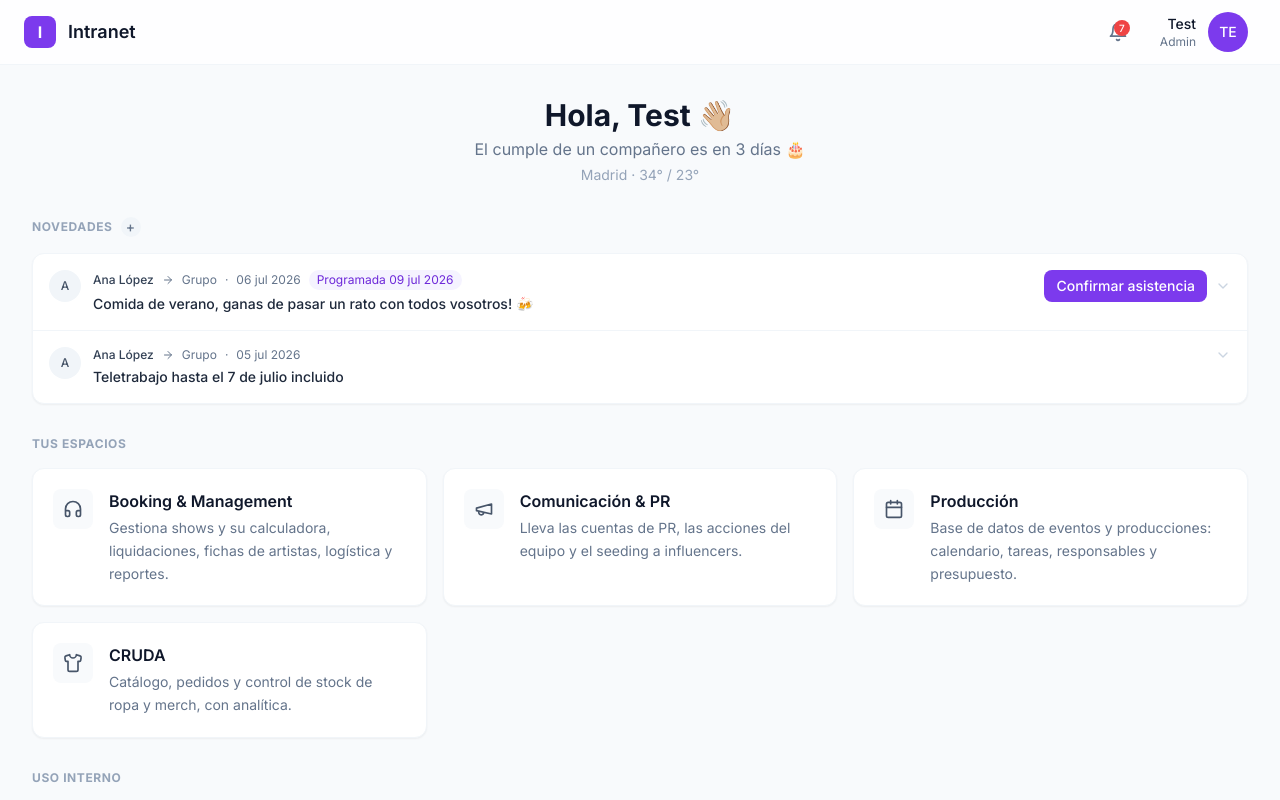
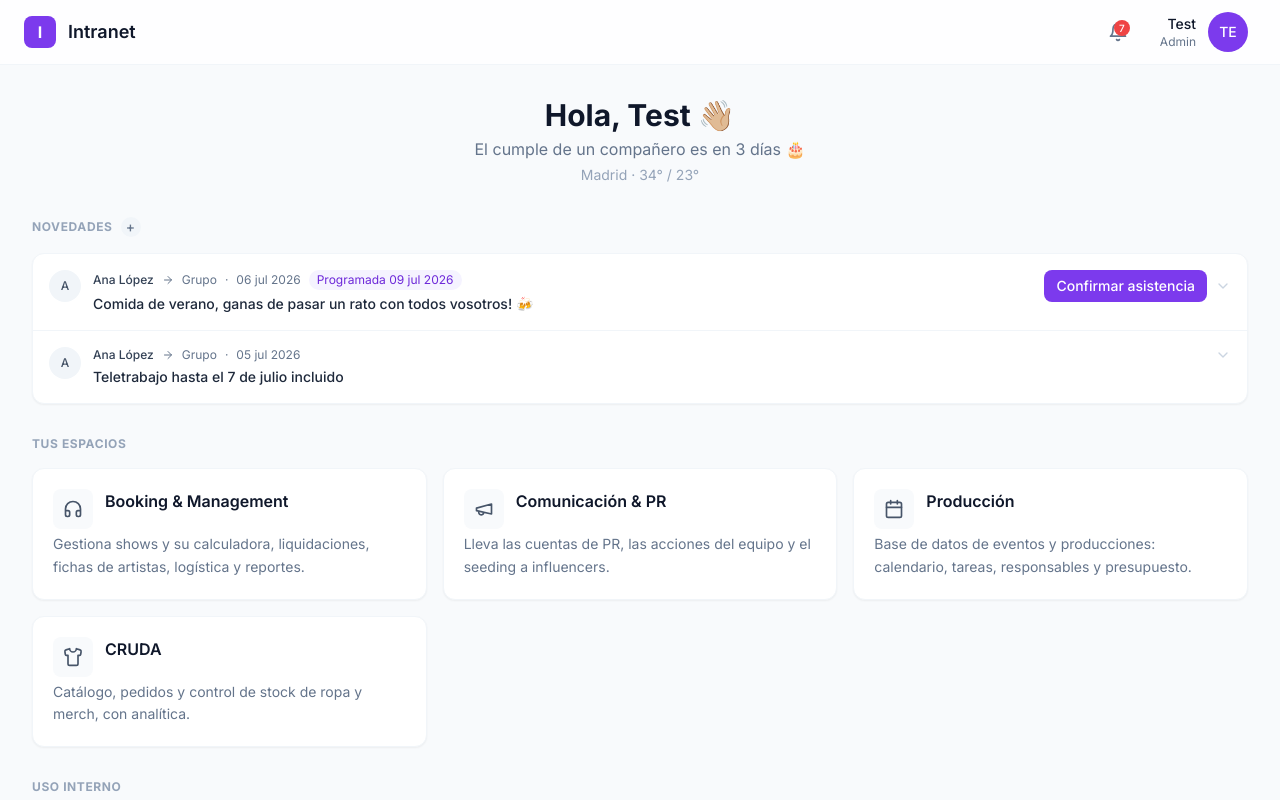
Before and after one commit to Arian1192/intranet-boilerplate, a React (Vite) app: page / in a window 1280 px wide. Shown: the top 800 px of the page. Built offline with nearby package versions, Linux system fonts and the light colour scheme.

Commit message:
fix: module card description below icon, title beside icon

```diff
--- a/src/features/dashboard/ModuleGrid.tsx
+++ b/src/features/dashboard/ModuleGrid.tsx
@@ -20,17 +20,15 @@ export function ModuleGrid({ modules, title }: ModuleGridProps) {
             <Link
               key={module.id}
               to={`/${module.slug}`}
-              className="group flex items-start gap-4 rounded-xl border border-slate-100 bg-white p-5 shadow-sm transition-shadow hover:shadow-md"
+              className="group grid grid-cols-[auto_1fr] gap-x-3 gap-y-1 rounded-xl border border-slate-100 bg-white p-5 shadow-sm transition-shadow hover:shadow-md"
             >
-              <div className="flex h-10 w-10 shrink-0 items-center justify-center rounded-lg bg-slate-50 text-slate-600 group-hover:bg-brand-50 group-hover:text-brand-600">
+              <div className="row-span-2 flex h-10 w-10 items-center justify-center rounded-lg bg-slate-50 text-slate-600 group-hover:bg-brand-50 group-hover:text-brand-600">
                 {Icon && <Icon className="h-5 w-5" aria-hidden="true" />}
               </div>
-              <div className="min-w-0">
-                <h3 className="mb-1 font-semibold text-slate-900">{module.name}</h3>
-                <p className="text-sm leading-relaxed text-slate-500">
-                  {module.shortDescription}
-                </p>
-              </div>
+              <h3 className="self-start font-semibold text-slate-900">{module.name}</h3>
+              <p className="col-span-2 text-sm leading-relaxed text-slate-500">
+                {module.shortDescription}
+              </p>
             </Link>
           );
         })}
```
